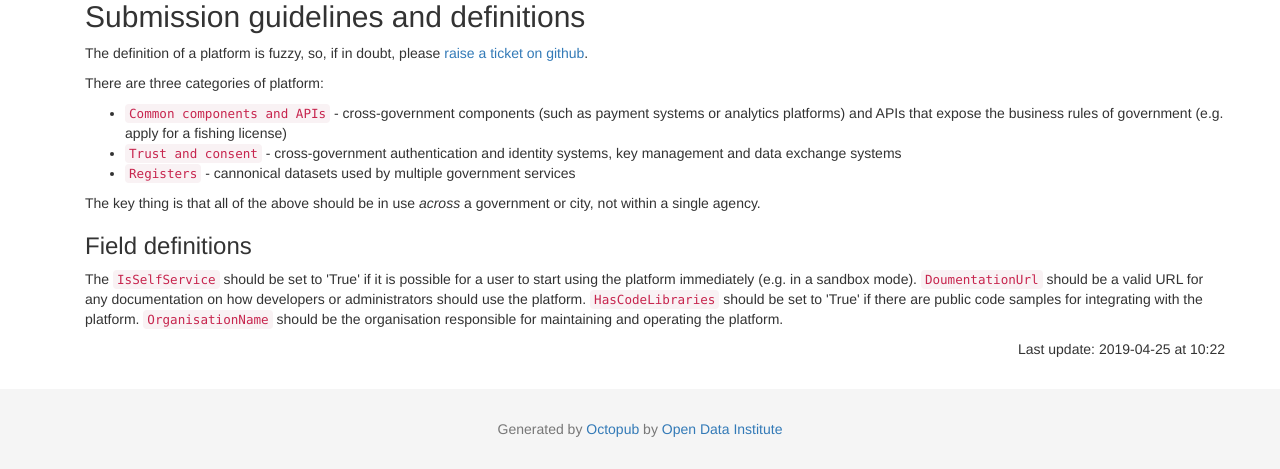
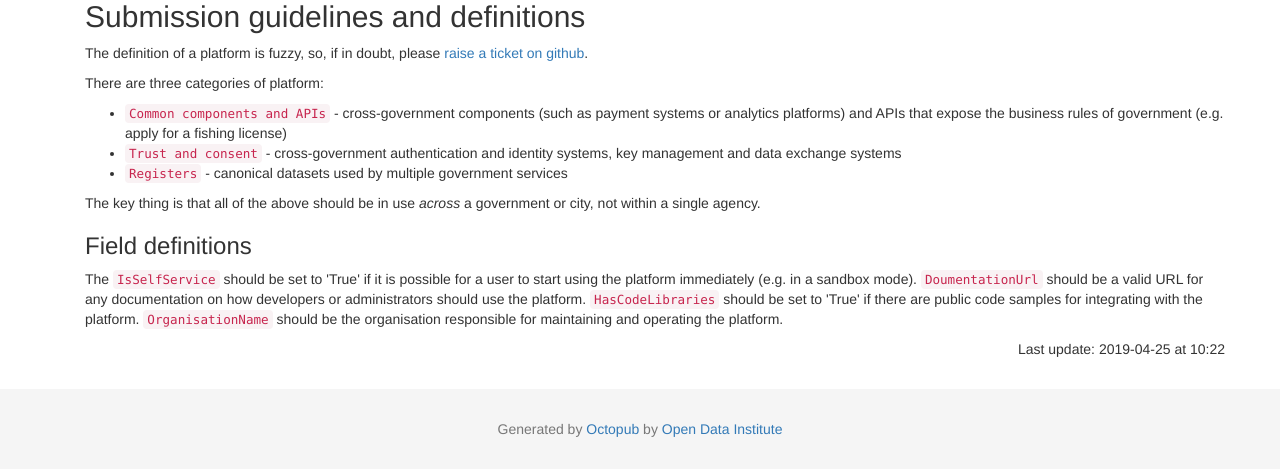
Before and after one commit to platformland/government-common-platforms, a Jekyll site: the page built from index.html, in a window 1280 px wide. Shown: the part 1311-1780 px from the top of the page. Built offline with Jekyll 4.4.1, drawn with Linux system fonts in a browser that asks for light colours; nearby versions of some CDN libraries.

Commit message:
Update index.html

```diff
--- a/index.html
+++ b/index.html
@@ -111,7 +111,7 @@ layout: default
   <ul>
 	  <li><code>Common components and APIs</code> - cross-government components (such as payment systems or analytics platforms) and APIs that expose the business rules of government (e.g. apply for a fishing license)</li>
 	  <li><code>Trust and consent</code> - cross-government authentication and identity systems, key management and data exchange systems </li>
-	  <li><code>Registers</code> - cannonical datasets used by multiple government services</li>
+	  <li><code>Registers</code> - canonical datasets used by multiple government services</li>
   </ul>
 	  <p>The key thing is that all of the above should be in use <em>across</em> a government or city, not within a single agency.</p>
   <h3>Field definitions</h3>
```
